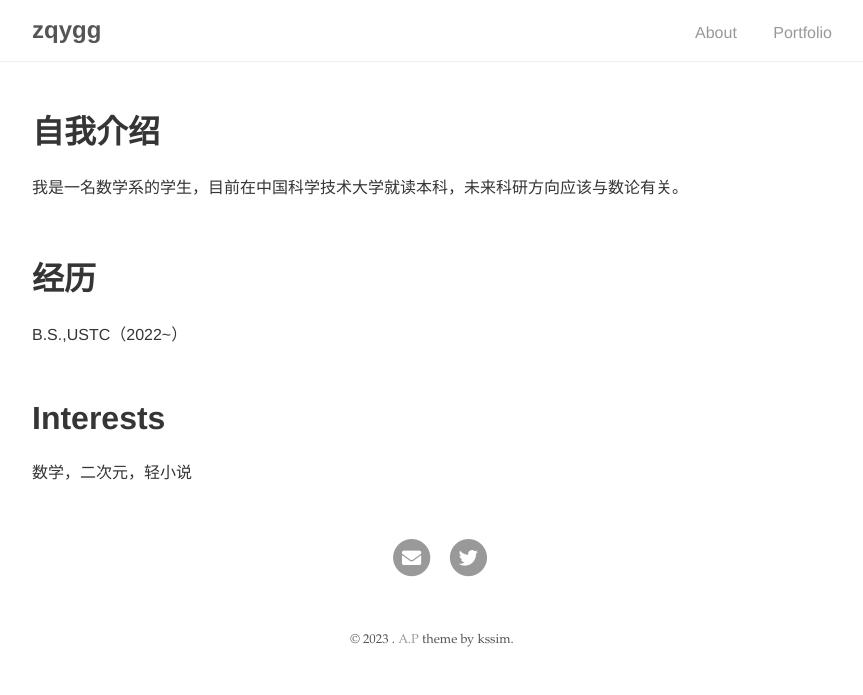
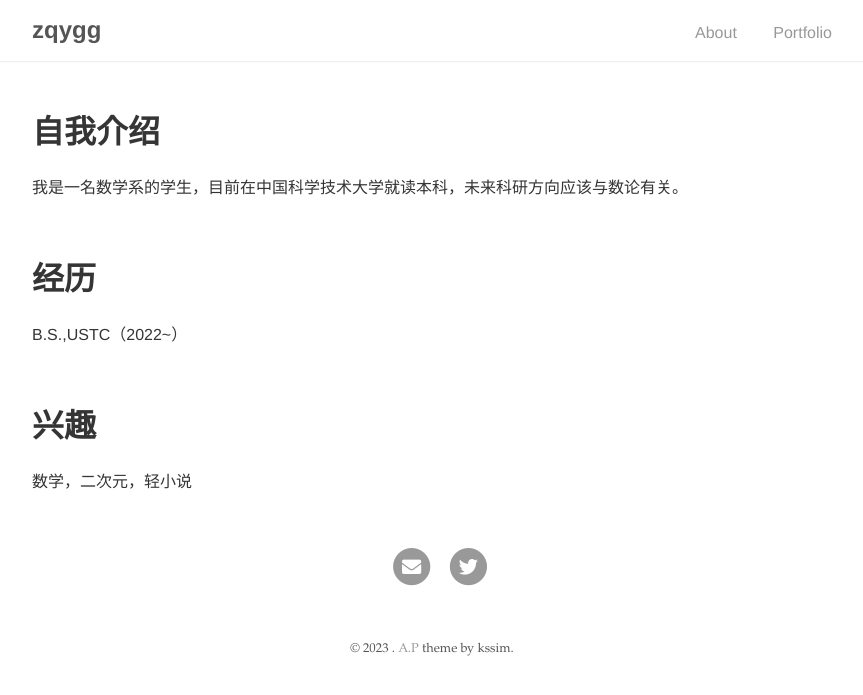
Before and after one commit to zqygg/zqygg.github.io, a Jekyll site: the page built from index.md, in a window 1280 px wide. Shown: the top 695 px of the page, without its empty margins (208-1071 px from the left). Built offline with Jekyll 4.4.1, drawn with Linux system fonts in a browser that asks for light colours; our own code applies the rules of GitHub Pages for plain Markdown files.

Commit message:
Update index.md

```diff
--- a/index.md
+++ b/index.md
@@ -12,5 +12,5 @@ B.S.,USTC（2022~）
 
 <br/>
 
-# Interests
+# 兴趣
 数学，二次元，轻小说
```
